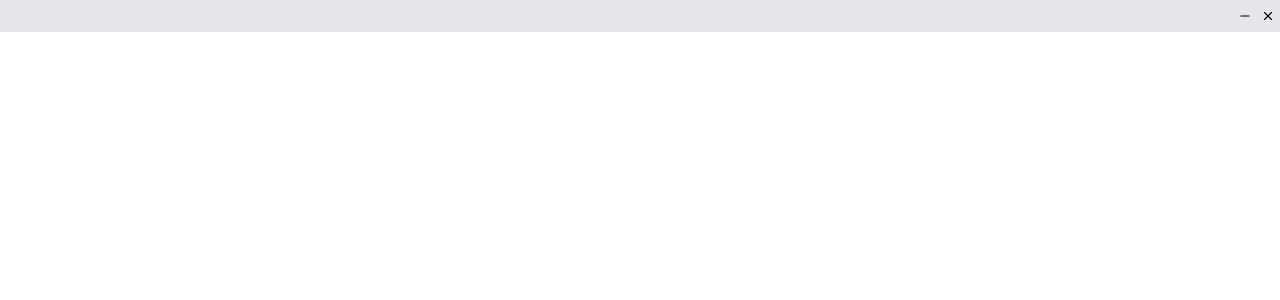
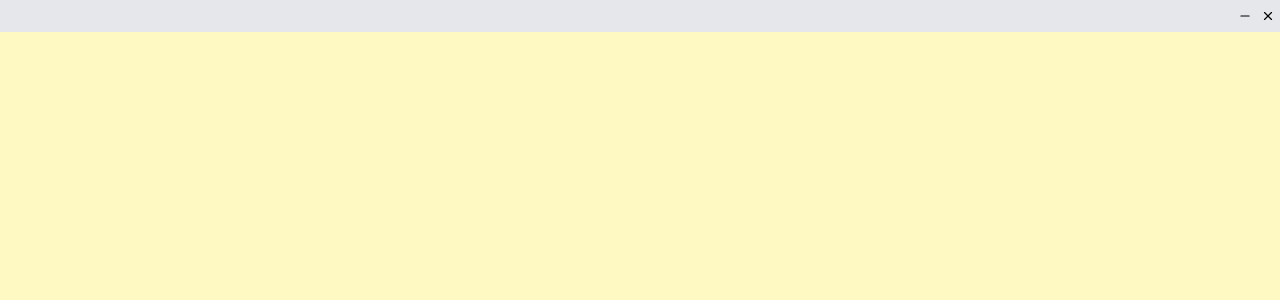
Before and after one commit to doucaml/NotesMD, a React (Vite) app: page /notes in a window 1280 px wide. Shown: the top 300 px of the page. Built offline with nearby package versions, Linux system fonts and the light colour scheme.

Commit message:
fix(ui): prevent white flash when opening note window
- set native window backgroundColor to yellow
- move yellow background to NoteWindow main area

```diff
--- a/src/screens/home.tsx
+++ b/src/screens/home.tsx
@@ -12,7 +12,7 @@ import remarkGfm from "remark-gfm";
 export const DIR_PATH_KEY = "NOTES_DIR_PATH"
 export const URL_BASE = window.location.origin
 
-const openNoteWindow = async (uid: string | null, inEditorMode: Boolean = false) => {
+const openNoteWindow = async (uid: string | null, inEditorMode: boolean = false) => {
   const windowLabel = uid || "new-note"
 
   const route = uid ? uid : "new"
@@ -22,7 +22,8 @@ const openNoteWindow = async (uid: string | null, inEditorMode: Boolean = false)
     title: 'Note - notes.md',
     decorations: false,
     width: 500,
-    height: 500
+    height: 500,
+    backgroundColor: '#fef9c3'
   }
 
   const noteWebView = await WebviewWindow.getByLabel(windowLabel)
--- a/src/window-templates/NoteWindow.tsx
+++ b/src/window-templates/NoteWindow.tsx
@@ -75,7 +75,7 @@ export default function NoteWindow() {
         </div>
       </header>
 
-      <main className="flex-1 overflow-hidden p-1">
+      <main className="bg-yellow-100 flex-1 p-1">
         <Outlet />
       </main>
     </>
```
